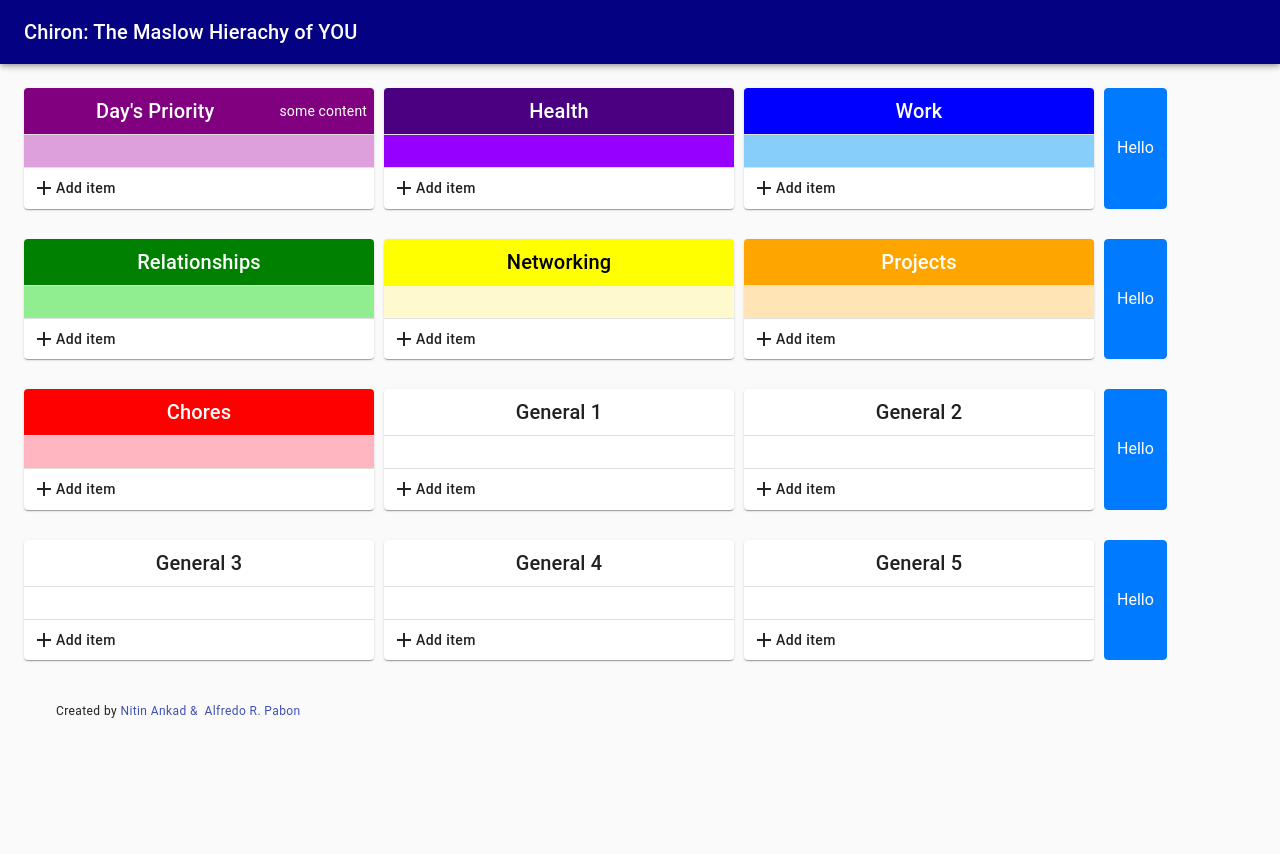
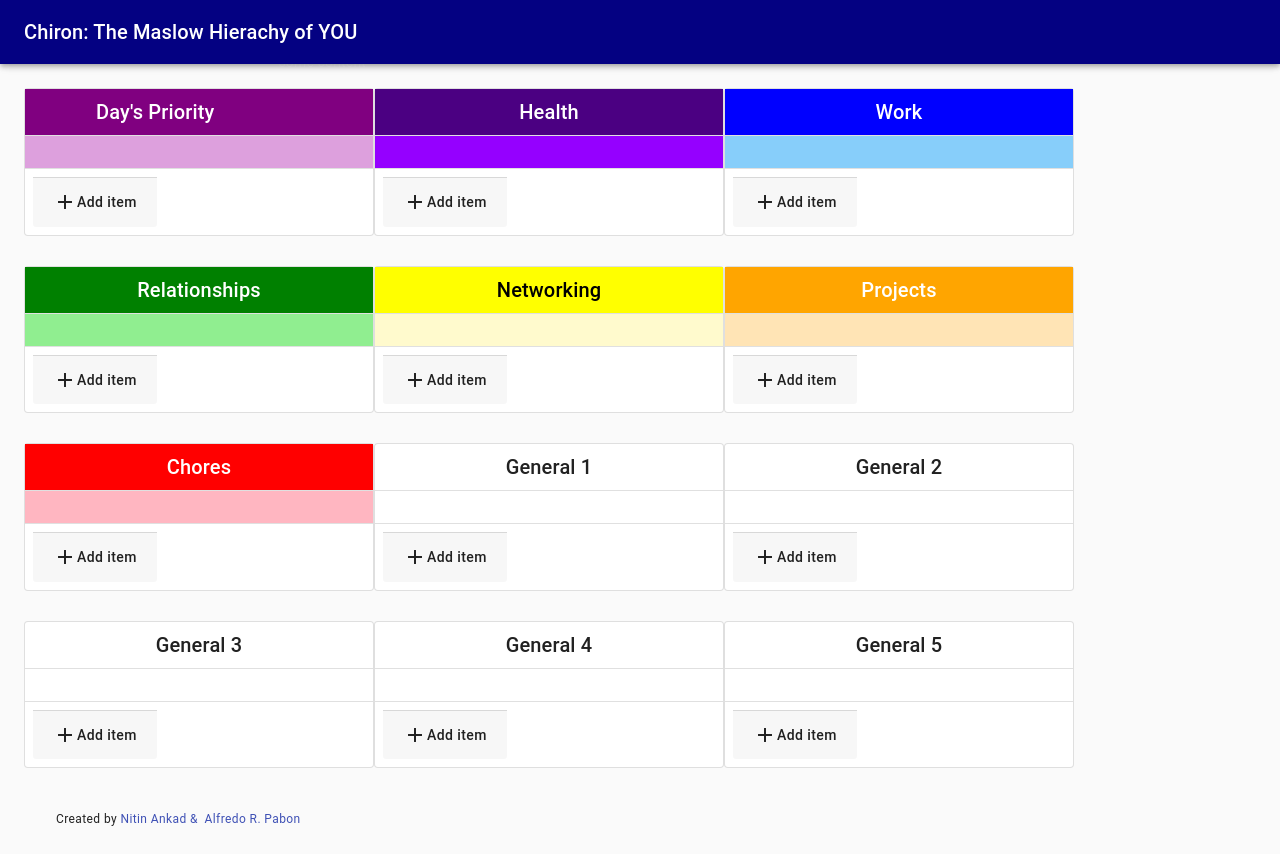
Before and after one commit to alfredrafael/maslow-hierarchy-of-you, a React (Create React App) app: page / in a window 1280 px wide. Before the commit the page ends 800 px from the top, so only its background shows below. Built offline with nearby package versions, Linux system fonts and the light colour scheme.

Commit message:
Sucessfully adds styled components. I plan to use this to style each card

```diff
--- a/package.json
+++ b/package.json
@@ -17,6 +17,7 @@
     "react-scripts": "3.3.0",
     "react-textarea-autosize": "^7.1.2",
     "redux-persist": "^6.0.0",
+    "styled-components": "^5.0.1",
     "uuid4": "^1.1.4"
   },
   "scripts": {
--- a/src/components/Semester.js
+++ b/src/components/Semester.js
@@ -1,7 +1,7 @@
 import React from 'react';
 import { makeStyles } from '@material-ui/styles';
 import {
-  Card,
+//  Card,
   CardHeader,
   CardContent,
   CardActions,
@@ -11,6 +11,15 @@ import {
 import Course from './Course';
 import { Draggable, Droppable } from "react-beautiful-dnd";
 import AddCourseButton from '../views/components/AddCourseButton';
+import Card from 'react-bootstrap/Card'
+import styled from 'styled-components'
+
+
+
+const MyTest = styled.div`
+  color: red;
+  background: blue;
+`
 
 const useStyles = makeStyles(() => ({
   root: {
@@ -27,8 +36,6 @@ const useStyles = makeStyles(() => ({
 
 
 
-
-
   priorityCardHeader: {
     textAlign: 'center',
     padding: 7,
@@ -36,7 +43,9 @@ const useStyles = makeStyles(() => ({
     background: 'purple',
     '&::after': {
       content: '"some content"',
-
+      display: 'block',
+      height: 60,
+      marginTop: -60
     }
   },
   priorityCardBackground: {
@@ -229,6 +238,7 @@ console.log(props);
                                             semesterIndex={semesterIndex}
                                             courseIndex={index}
                                         />
+                                        <MyTest>Hello</MyTest>
                                     </div>
                                 )}
                             </Draggable>
@@ -243,10 +253,12 @@ console.log(props);
         <Divider />
 
         <CardActions>
+        <Card.Footer>
             <AddCourseButton
               yearIndex={yearIndex}
               semesterIndex={semesterIndex}
             />
+            </Card.Footer>
         </CardActions>
 
     </Card>
--- a/src/components/Year.js
+++ b/src/components/Year.js
@@ -4,26 +4,26 @@ import Semester from './Semester';
 import { Button } from 'react-bootstrap';
 
 
-const useStyles = makeStyles(() => ({
-  root: {
-    display: 'flex',
-  },
+// const useStyles = makeStyles(() => ({
+//   root: {
+//     display: 'flex',
+//   },
 
-  semester: {
-    userSelect: 'none',
-    padding: '0px',
-    margin: `0 10px 0 0`,
-  }
-}));
+//   semester: {
+//     userSelect: 'none',
+//     padding: '0px',
+//     margin: `0 10px 0 0`,
+//   }
+// }));
 
 const Year = (props) => {
-  const classes = useStyles();
+  // const classes = useStyles();
   const { semesters, yearIndex } = props;
 
   return (
-    <div className={classes.root}>
+    <div style={{display: 'flex'}}>
       {semesters.map((semester, index) => (
-        <div className={classes.semester} key={semester.id}>
+        <div key={semester.id}>
           <Semester
             semesterName={semester.semesterName}
             courses={semester.courses}
@@ -33,7 +33,6 @@ const Year = (props) => {
           />
         </div>
       ))}
-      <Button>Hello</Button>
     </div>
   );
 }
```
Also changed, not shown: 1 other file (tests, documents, lock files or other folders).
